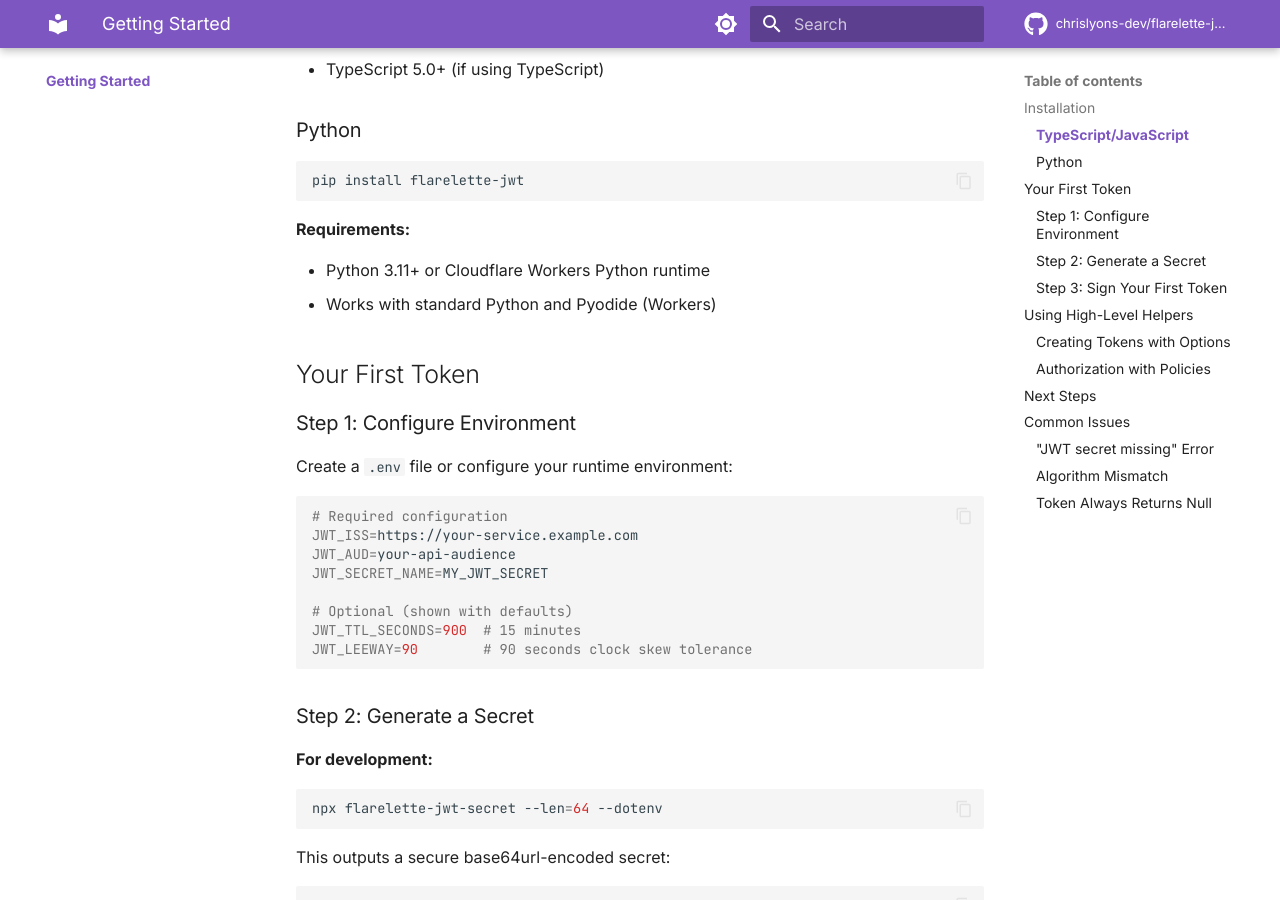
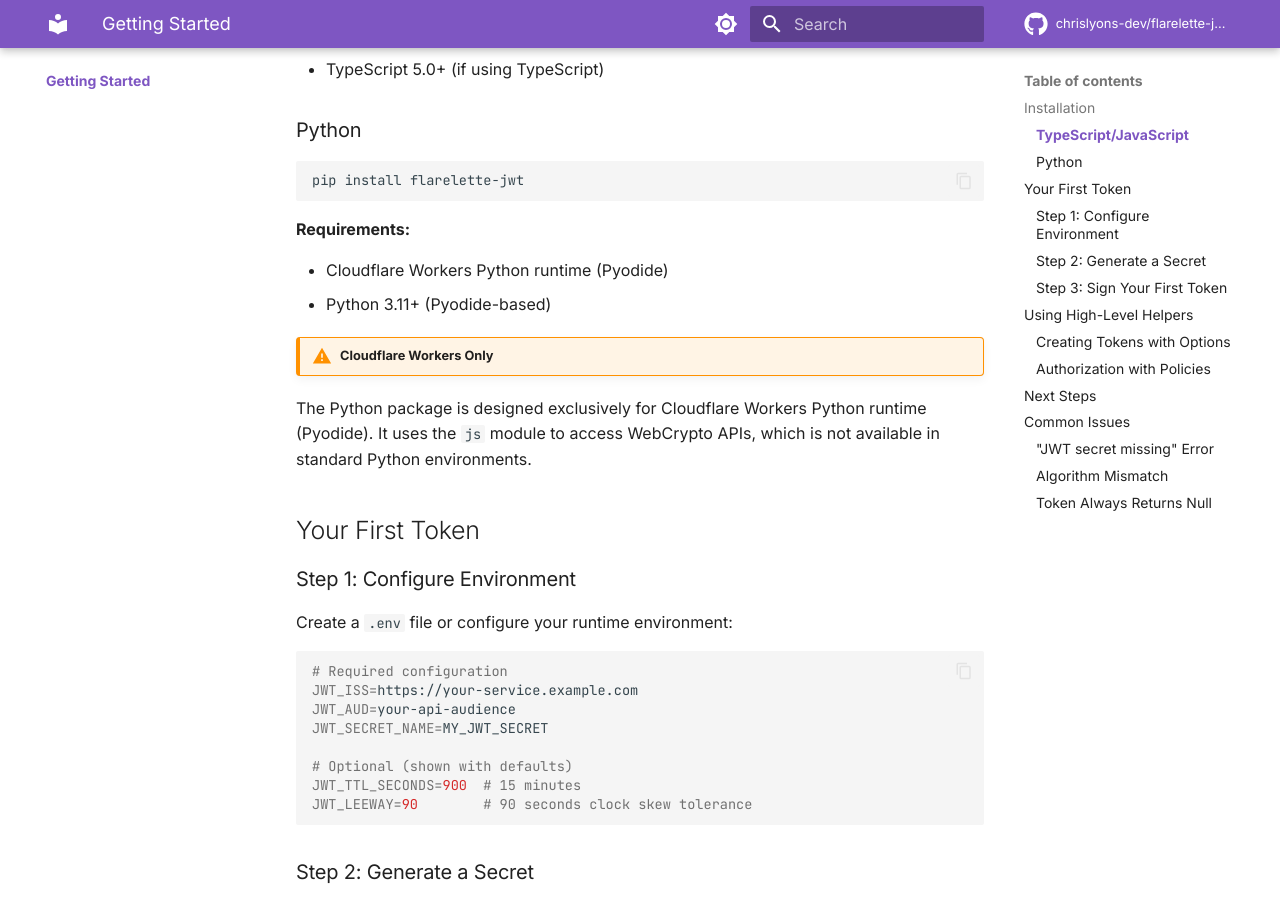
Before and after one commit to chrislyons-dev/flarelette-jwt-kit, an MkDocs documentation site: the page built from docs/getting-started.md, in a window 1280 px wide and 900 px high, scrolled down 490 px. Built offline with MkDocs 1.6.1 and Material for MkDocs 9.7.7, drawn with Linux system fonts in a browser that asks for light colours; comment, search, counter and statistics services are not loaded; the version menu is left out.

```diff
--- a/docs/getting-started.md
+++ b/docs/getting-started.md
@@ -23,8 +23,11 @@ pip install flarelette-jwt
 
 **Requirements:**
 
-- Python 3.11+ or Cloudflare Workers Python runtime
-- Works with standard Python and Pyodide (Workers)
+- Cloudflare Workers Python runtime (Pyodide)
+- Python 3.11+ (Pyodide-based)
+
+!!! warning "Cloudflare Workers Only"
+The Python package is designed exclusively for Cloudflare Workers Python runtime (Pyodide). It uses the `js` module to access WebCrypto APIs, which is not available in standard Python environments.
 
 ## Your First Token
 
```
Also changed, not shown: README.md (+3 -1 lines), docs/index.md (+3 -0 lines), 1 other file.
